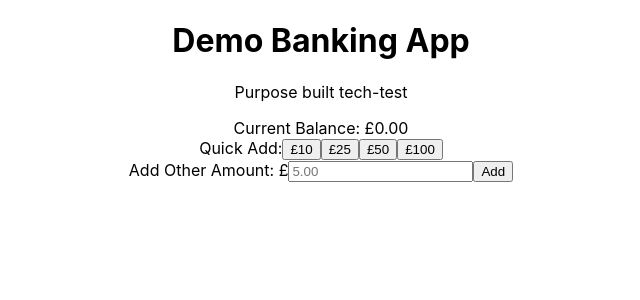
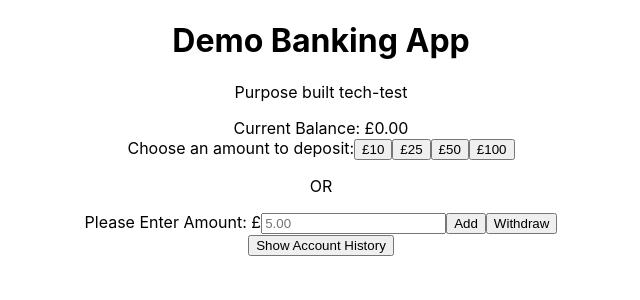
Before and after one commit to Norbs89/banking-app, a React (Create React App) app: page / in a window 1280 px wide. Shown: the top 300 px of the page, without its empty margins (319-959 px from the left). Built offline with nearby package versions, Linux system fonts and the light colour scheme.

Commit message:
added withdraw functionality as well as account history toggle

```diff
--- a/src/App.js
+++ b/src/App.js
@@ -1,13 +1,13 @@
 import React from "react";
 import "./App.css";
 import Header from "./components/Header";
-import BalanceHandler from "./components/BalanceHandler";
+import BalanceManager from "./components/BalanceManager";
 
 function App() {
   return (
     <div className="App">
       <Header />
-      <BalanceHandler />
+      <BalanceManager />
     </div>
   );
 }
--- a/src/components/AddAmountForm.jsx
+++ /dev/null
@@ -1,30 +0,0 @@
-import React from "react";
-
-const AddAmountForm = ({
-  addAmount,
-  handleInput,
-  value,
-  warning,
-  currency,
-}) => {
-  return (
-    <form onSubmit={addAmount}>
-      <label htmlFor="addCustomValue">Add Other Amount:</label>
-      <span> {currency}</span>
-      <input
-        type="text"
-        id="addCustomValue"
-        name="addValue"
-        placeholder="5.00"
-        onChange={(e) => handleInput(e.target.value, e.target.name)}
-        value={value}
-      />
-      <button type="submit" className="addButton">
-        Add
-      </button>
-      {warning && <p>Please enter a valid amount!</p>}
-    </form>
-  );
-};
-
-export default AddAmountForm;
--- a/src/components/BalanceHandler.jsx
+++ /dev/null
@@ -1,87 +0,0 @@
-import React from "react";
-import QuickAddButton from "./QuckAddButton";
-import AddAmountForm from "./AddAmountForm";
-
-class BalanceHandler extends React.Component {
-  state = {
-    currentBalance: "0.00",
-    currency: "£",
-    quickAddOpt: ["10", "25", "50", "100"],
-    addValue: "",
-    withdrawValue: "",
-    warning: false,
-  };
-
-  addBalance = (number) => {
-    this.setState((currentState) => {
-      return {
-        ...currentState,
-        currentBalance: (Number(currentState.currentBalance) + number).toFixed(
-          2
-        ),
-      };
-    });
-  };
-
-  handleInput = (value, name) => {
-    this.setState((currentState) => {
-      return {
-        ...currentState,
-        [name]: value,
-        warning: false,
-      };
-    });
-  };
-
-  addAmount = (e) => {
-    e.preventDefault();
-    if (this.state.addValue.match(/^\d+(\.\d+)?$/)) {
-      this.addBalance(Number(this.state.addValue));
-      this.setState({ addValue: "" });
-    } else {
-      this.setState({ warning: true });
-    }
-  };
-
-  render() {
-    const {
-      currency,
-      currentBalance,
-      quickAddOpt,
-      addValue,
-      warning,
-    } = this.state;
-    return (
-      <div>
-        <section className="balanceDisplay">
-          Current Balance: {currency}
-          {currentBalance}
-        </section>
-        <section className="quickAdd">
-          Quick Add:
-          {quickAddOpt.map((number) => {
-            return (
-              <QuickAddButton
-                key={number}
-                currency={currency}
-                addBalance={this.addBalance}
-                amount={number}
-              />
-            );
-          })}
-        </section>
-        <section>
-          <AddAmountForm
-            addAmount={this.addAmount}
-            handleInput={this.handleInput}
-            value={addValue}
-            warning={warning}
-            currency={currency}
-          />
-        </section>
-      </div>
-    );
-  }
-}
-
-export default BalanceHandler;
--- /dev/null
+++ b/src/components/BalanceManager.jsx
@@ -0,0 +1,142 @@
+import React from "react";
+import QuickAddButton from "./QuckAddButton";
+import ModifyAmountForm from "./ModifyAmountForm";
+
+class BalanceManager extends React.Component {
+  state = {
+    currentBalance: "0.00",
+    currency: "£",
+    quickAddOpt: ["10", "25", "50", "100"],
+    modifyValue: "",
+    warning: false,
+    accountHistory: [],
+    historyShown: false,
+    buttonText: "Show Account History",
+  };
+
+  addBalance = (number) => {
+    this.setState((currentState) => {
+      return {
+        ...currentState,
+        currentBalance: (Number(currentState.currentBalance) + number).toFixed(
+          2
+        ),
+      };
+    });
+  };
+
+  handleInput = (value, name) => {
+    this.setState((currentState) => {
+      return {
+        ...currentState,
+        [name]: value,
+        warning: false,
+      };
+    });
+  };
+
+  modifyAmount = (name) => {
+    const { modifyValue } = this.state;
+    if (modifyValue.match(/^\d+(\.\d+)?$/)) {
+      if (name === "withdraw") {
+        this.addBalance(-Number(modifyValue));
+        this.addToHistory("withdraw", Number(modifyValue));
+      } else {
+        this.addBalance(Number(modifyValue));
+        this.addToHistory("add", Number(modifyValue));
+      }
+      this.setState({ modifyValue: "" });
+    } else {
+      this.setState({ warning: true });
+    }
+  };
+
+  showHistory = () => {
+    this.setState((currentState) => {
+      return { ...currentState, historyShown: !currentState.historyShown };
+    });
+    this.state.buttonText === "Close Account History"
+      ? this.setState({ buttonText: "Show Account History" })
+      : this.setState({ buttonText: "Close Account History" });
+  };
+
+  addToHistory = (action, number) => {
+    action === "withdraw"
+      ? this.setState((currentState) => {
+          return {
+            ...currentState,
+            accountHistory: [
+              ...currentState.accountHistory,
+              `You have withdrawn ${
+                this.state.currency + number
+              } from your account`,
+            ],
+          };
+        })
+      : this.setState((currentState) => {
+          return {
+            ...currentState,
+            accountHistory: [
+              ...currentState.accountHistory,
+              `You have deposited ${
+                this.state.currency + number
+              } to your account`,
+            ],
+          };
+        });
+  };
+
+  render() {
+    const {
+      currency,
+      currentBalance,
+      quickAddOpt,
+      modifyValue,
+      warning,
+      buttonText,
+      historyShown,
+      accountHistory,
+    } = this.state;
+    return (
+      <div>
+        <section className="balanceDisplay">
+          Current Balance: {currency}
+          {currentBalance}
+        </section>
+        <section className="quickAdd">
+          Choose an amount to deposit:
+          {quickAddOpt.map((number) => {
+            return (
+              <QuickAddButton
+                key={number}
+                currency={currency}
+                addBalance={this.addBalance}
+                amount={number}
+                addToHistory={this.addToHistory}
+              />
+            );
+          })}
+        </section>
+        <p>OR</p>
+        <section>
+          <ModifyAmountForm
+            modifyAmount={this.modifyAmount}
+            handleInput={this.handleInput}
+            value={modifyValue}
+            currency={currency}
+          />
+          {warning && <p>Please enter a valid amount!</p>}
+        </section>
+        <section>
+          <button onClick={this.showHistory}>{buttonText}</button>
+          {historyShown &&
+            accountHistory.map((entry) => {
+              return <p>{entry}</p>;
+            })}
+        </section>
+      </div>
+    );
+  }
+}
+
+export default BalanceManager;
--- /dev/null
+++ b/src/components/ModifyAmountForm.jsx
@@ -0,0 +1,42 @@
+import React from "react";
+
+const ModifyAmountForm = ({ modifyAmount, handleInput, value, currency }) => {
+  return (
+    <form
+      onSubmit={(e) => {
+        e.preventDefault();
+      }}
+    >
+      <label htmlFor="addCustomValue">Please Enter Amount:</label>
+      <span> {currency}</span>
+      <input
+        type="text"
+        id="addCustomValue"
+        name="modifyValue"
+        placeholder="5.00"
+        onChange={(e) => handleInput(e.target.value, e.target.name)}
+        value={value}
+      />
+      <button
+        type="submit"
+        onClick={(e) => {
+          modifyAmount("add");
+        }}
+        className="addButton"
+      >
+        Add
+      </button>
+      <button
+        type="submit"
+        onClick={(e) => {
+          modifyAmount("withdraw");
+        }}
+        className="addButton"
+      >
+        Withdraw
+      </button>
+    </form>
+  );
+};
+
+export default ModifyAmountForm;
--- a/src/components/QuckAddButton.jsx
+++ b/src/components/QuckAddButton.jsx
@@ -1,11 +1,12 @@
 import React from "react";
 
-const QuickAddButton = ({ currency, addBalance, amount }) => {
+const QuickAddButton = ({ currency, addBalance, amount, addToHistory }) => {
   return (
     <button
       className="addButton"
       onClick={(e) => {
         addBalance(Number(amount));
+        addToHistory("add", Number(amount));
       }}
     >
       {currency}
```
